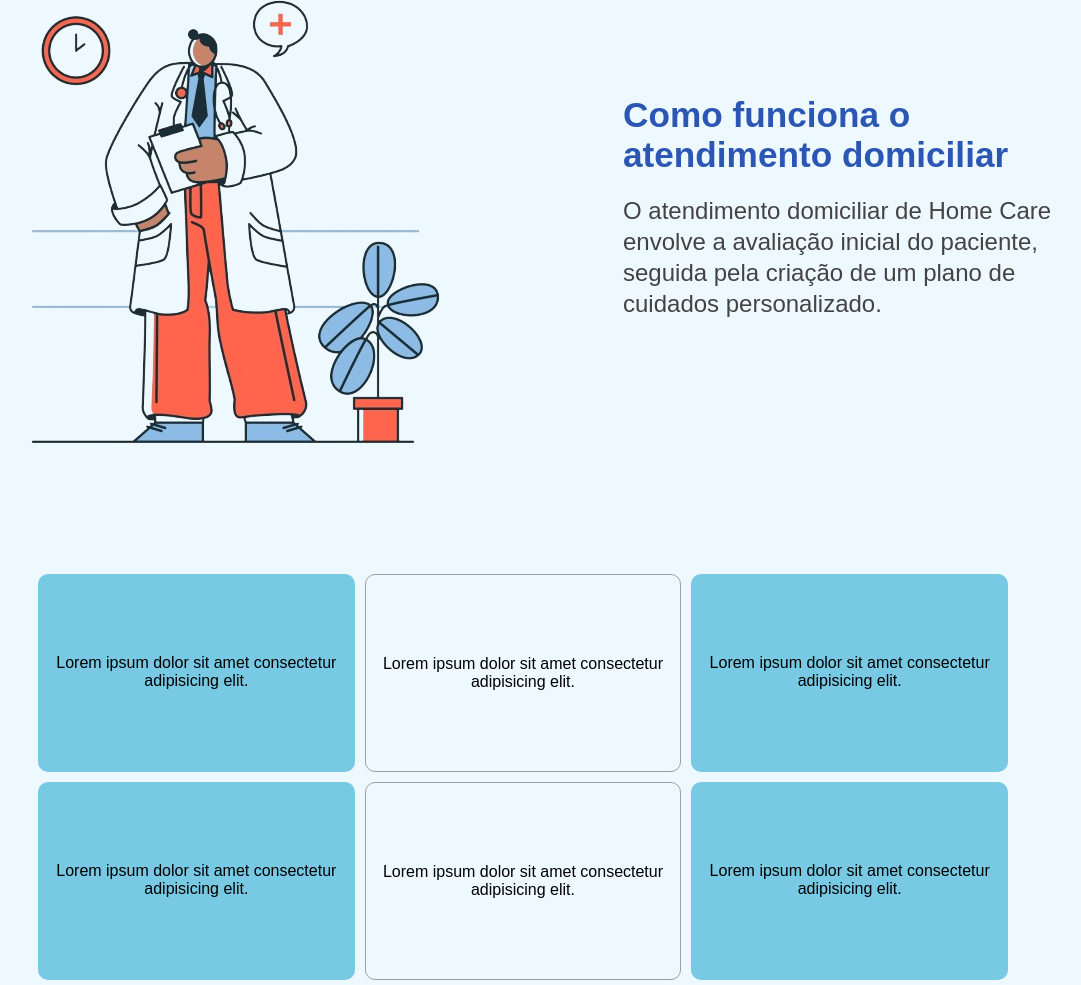
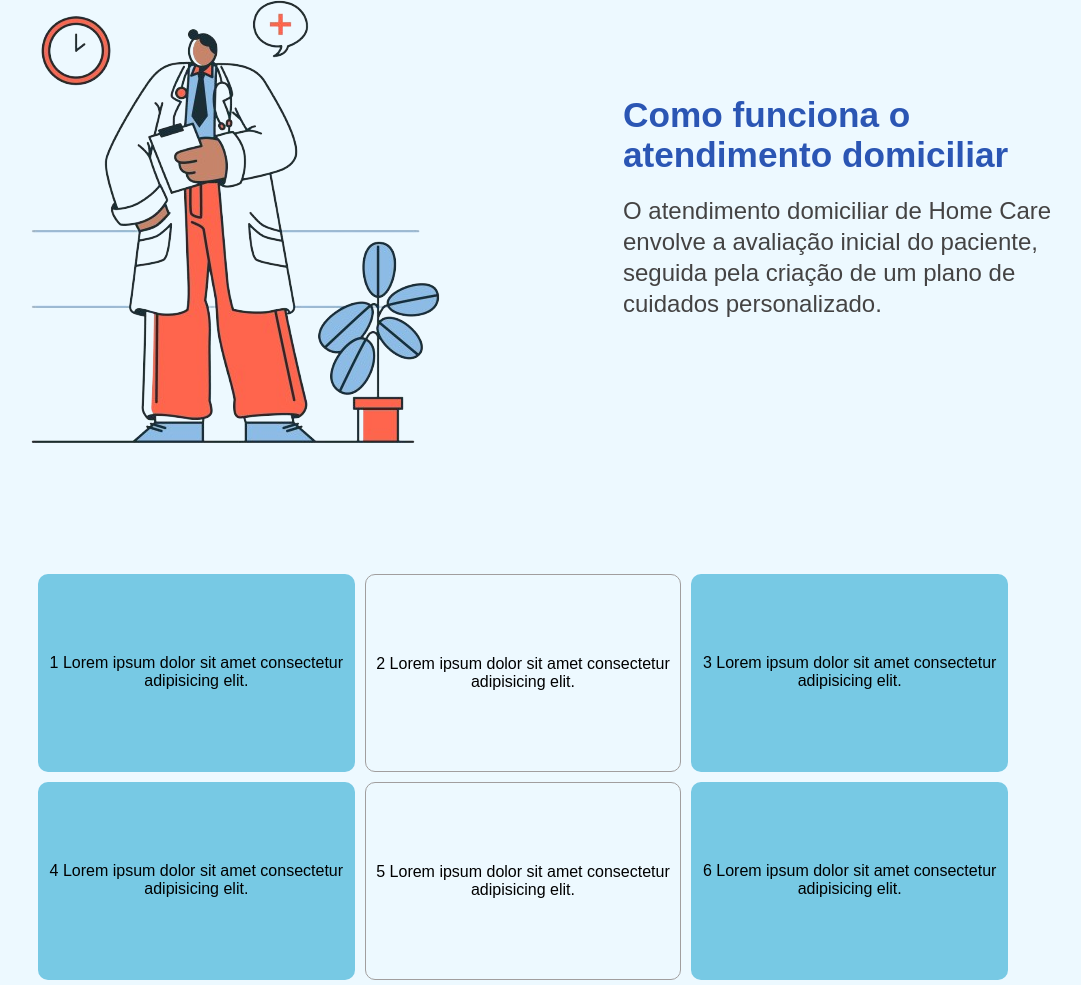
Before and after one commit to thizasou/juari-fisio, a plain HTML site: page index.html in a window 1280 px wide. Shown: the part 1287-2272 px from the top of the page, without its empty margins (117-1198 px from the left). Drawn offline with Linux system fonts and the light colour scheme.

Commit message:
index.html

```diff
--- a/index.html
+++ b/index.html
@@ -78,22 +78,22 @@
 
         <section class="beneficios">
             <article class="beneficios1">
-                <p>Lorem ipsum dolor sit amet consectetur adipisicing elit. </p>
+                <p>1 Lorem ipsum dolor sit amet consectetur adipisicing elit. </p>
             </article>
             <article class="beneficios2">
-                <p>Lorem ipsum dolor sit amet consectetur adipisicing elit. </p>
+                <p>2 Lorem ipsum dolor sit amet consectetur adipisicing elit. </p>
             </article>
             <article class="beneficios3">
-                <p>Lorem ipsum dolor sit amet consectetur adipisicing elit. </p>
+                <p> 3 Lorem ipsum dolor sit amet consectetur adipisicing elit. </p>
             </article>
             <article class="beneficios4">
-                <p>Lorem ipsum dolor sit amet consectetur adipisicing elit. </p>
+                <p>4 Lorem ipsum dolor sit amet consectetur adipisicing elit. </p>
             </article>
             <article class="beneficios5">
-                <p>Lorem ipsum dolor sit amet consectetur adipisicing elit. </p>
+                <p>5 Lorem ipsum dolor sit amet consectetur adipisicing elit. </p>
             </article>
             <article class="beneficios6">
-                <p>Lorem ipsum dolor sit amet consectetur adipisicing elit. </p>
+                <p>6 Lorem ipsum dolor sit amet consectetur adipisicing elit. </p>
             </article>
         </section>
 
```
